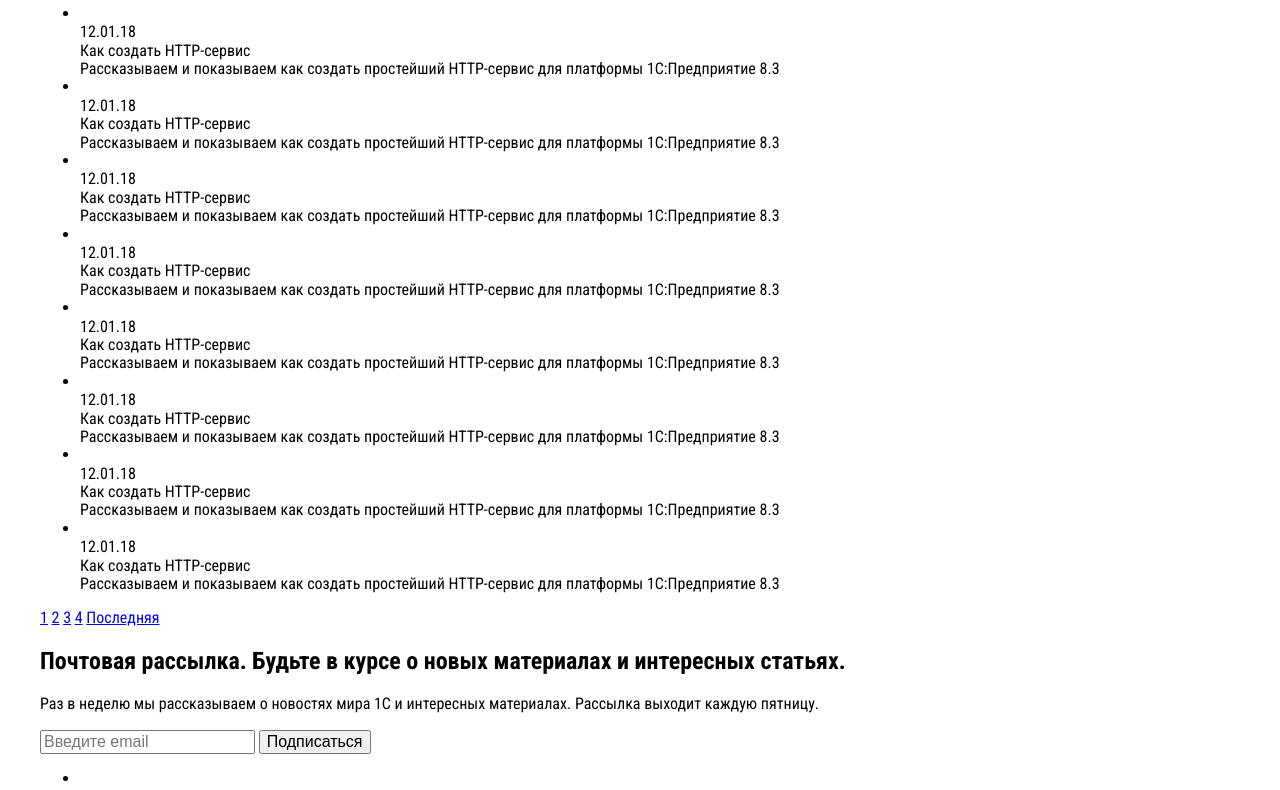
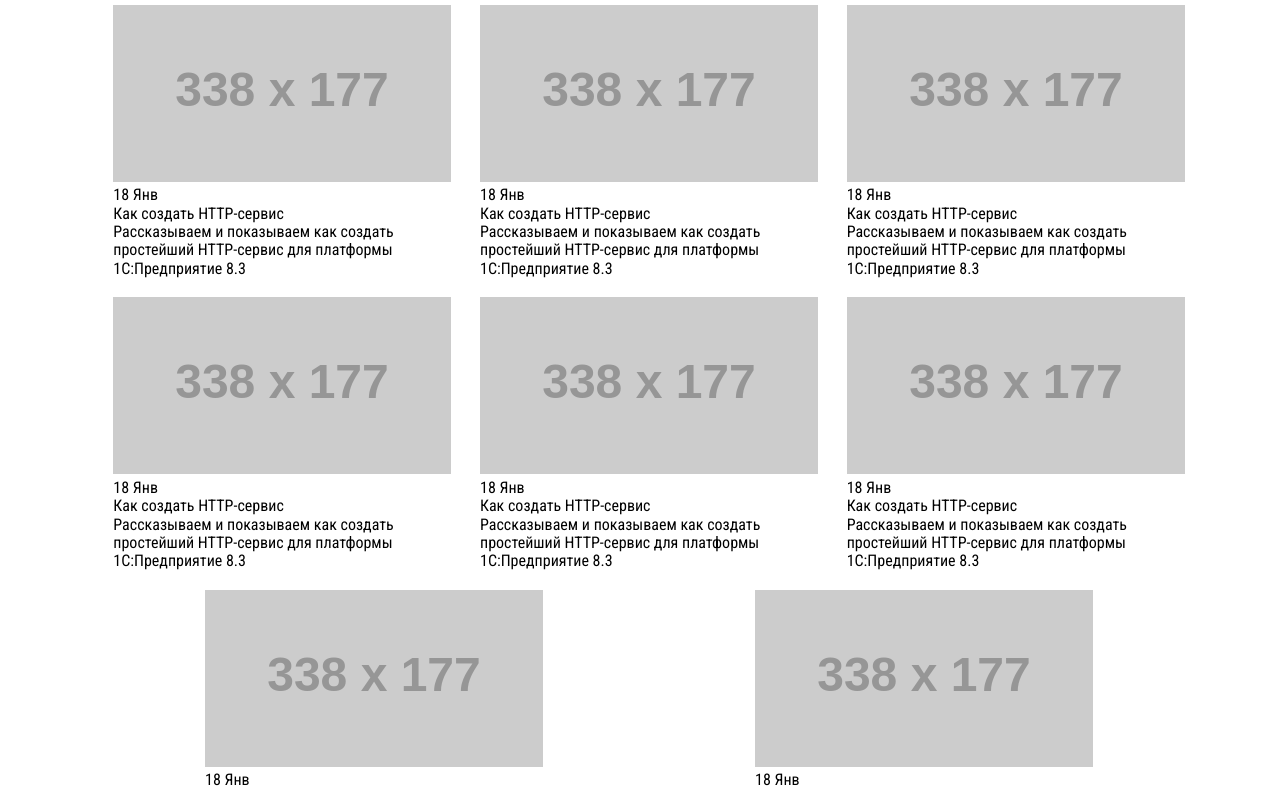
Before and after one commit to AntonovIgor/onescast, a website: page index.html in a window 1280 px wide. Shown: the part 290-1080 px from the top of the page. Drawn offline with nearby package versions, Linux system fonts and the light colour scheme; placeholder pictures from the web are drawn by us.

```diff
--- a/css/style.css
+++ b/css/style.css
@@ -5,6 +5,7 @@
 
 .page-header {
     background-color: #fbf07c;
+    box-shadow: 0 0 25px #000;
 
 }
 .page-header__inner {
@@ -65,12 +66,28 @@
     font-size: 1.7em;
     font-weight: 700;
     padding: 10px;
-
+    text-decoration: none;
 }
 
 .main-menu__item:hover {
+    color: #c43f2b;
+    text-decoration: underline;
+}
 
+.main-menu__item--red {
+    color: #d63d26;
 }
+
+.main-menu__item--current {
+    text-decoration: none;
+}
+
+.main-menu__item--current:hover {
+    color: #000000;
+    text-decoration: none;
+}
+
+
 
 
 .page-content {
@@ -97,3 +114,24 @@
     max-width: 1200px;
     width: 100%;
 }
+
+.content-cards {
+    display: flex;
+    flex-wrap: wrap;
+    justify-content: space-around;
+    list-style: none;
+}
+
+.content-cards-item {
+    margin-bottom: 1.2em;
+}
+
+.page-content__content-cards {
+    width: 1100px;
+    max-width: 100%;
+}
+
+.page-content__cards-item {
+    width: 300px;
+    max-width: 100%;
+}
--- a/index.html
+++ b/index.html
@@ -42,13 +42,13 @@
           </div><!-- /page-header-top -->
           <div class="page-header-bottom">
               <nav class="main-menu page-header__main-menu">
-                  <a class="main-menu__item" href="/">Главная</a>
-                  <a class="main-menu__item" href="screencasts.html">Скринкасты</a>
-                  <a class="main-menu__item" href="news.html">Новости</a>
-                  <a class="main-menu__item" href="lifehacks.html">Лайфхаки</a>
-                  <a class="main-menu__item" href="articles.html">Статьи</a>
-                  <a class="main-menu__item" href="#subscribe">Наша рассылка</a>
-                  <a class="main-menu__item" href="about.html">О проекте</a>
+                  <span class="main-menu__item  main-menu__item--current">Главная</span>
+                  <a class="main-menu__item  main-menu__item--red" href="screencasts.html">Скринкасты</a>
+                  <a class="main-menu__item  main-menu__item--red" href="news.html">Новости</a>
+                  <a class="main-menu__item  main-menu__item--red" href="lifehacks.html">Лайфхаки</a>
+                  <a class="main-menu__item  main-menu__item--red" href="articles.html">Статьи</a>
+                  <a class="main-menu__item  main-menu__item--red" href="#subscribe">Наша рассылка</a>
+                  <a class="main-menu__item  main-menu__item--red" href="about.html">О проекте</a>
               </nav><!-- /main-menu -->
           </div><!-- /page-hader-bottom -->
       </div><!-- /page-header__inner -->
@@ -56,52 +56,92 @@
   <main class="page-content">
       <section class="page-content__inner">
         <h1 class="page-title visually-hidden">Скринкаты по 1С:Предприятие</h1>
-        <ul class="content-cards">
-            <li class="content-cards-item">
-                <img class="content-cards-item__cover" src="" alt="">
-                <div class="content-cards-item__date">12.01.18</div>
+        <ul class="content-cards page-content__content-cards">
+            <li class="content-cards-item  page-content__cards-item">
+                <img class="content-cards-item__cover" src="http://placehold.it/338x177" width="338" alt="">
+                <time class="content-cards-item__date" datetime="12.01.18">
+                    <div class="content-publish-date">
+                        <span class="content-publish-date__day">18</span>
+                        <span class="content-publish-date__month">Янв</span>
+                    </div>
+                </time>
                 <div class="content-cards-item__title">Как создать HTTP-сервис</div>
                 <div class="content-cards-item__description">Рассказываем и показываем как создать простейший HTTP-сервис для платформы 1С:Предприятие 8.3</div>
             </li><!-- /content-cards__item -->
-            <li class="content-cards-item">
-                <img class="content-cards-item__cover" src="" alt="">
-                <div class="content-cards-item__date">12.01.18</div>
+            <li class="content-cards-item  page-content__cards-item">
+                <img class="content-cards-item__cover" src="http://placehold.it/338x177" width="338" alt="">
+                <time class="content-cards-item__date" datetime="12.01.18">
+                        <div class="content-publish-date">
+                            <span class="content-publish-date__day">18</span>
+                            <span class="content-publish-date__month">Янв</span>
+                        </div>
+                </time>
                 <div class="content-cards-item__title">Как создать HTTP-сервис</div>
                 <div class="content-cards-item__description">Рассказываем и показываем как создать простейший HTTP-сервис для платформы 1С:Предприятие 8.3</div>
             </li><!-- /content-cards__item -->
-            <li class="content-cards-item">
-                <img class="content-cards-item__cover" src="" alt="">
-                <div class="content-cards-item__date">12.01.18</div>
+            <li class="content-cards-item  page-content__cards-item">
+                <img class="content-cards-item__cover" src="http://placehold.it/338x177" width="338" alt="">
+                <time class="content-cards-item__date" datetime="12.01.18">
+                        <div class="content-publish-date">
+                            <span class="content-publish-date__day">18</span>
+                            <span class="content-publish-date__month">Янв</span>
+                        </div>
+                </time>
                 <div class="content-cards-item__title">Как создать HTTP-сервис</div>
                 <div class="content-cards-item__description">Рассказываем и показываем как создать простейший HTTP-сервис для платформы 1С:Предприятие 8.3</div>
             </li><!-- /content-cards__item -->
-            <li class="content-cards-item">
-                <img class="content-cards-item__cover" src="" alt="">
-                <div class="content-cards-item__date">12.01.18</div>
+            <li class="content-cards-item  page-content__cards-item">
+                <img class="content-cards-item__cover" src="http://placehold.it/338x177" width="338" alt="">
+                <time class="content-cards-item__date" datetime="12.01.18">
+                        <div class="content-publish-date">
+                            <span class="content-publish-date__day">18</span>
+                            <span class="content-publish-date__month">Янв</span>
+                        </div>
+                </time>
                 <div class="content-cards-item__title">Как создать HTTP-сервис</div>
                 <div class="content-cards-item__description">Рассказываем и показываем как создать простейший HTTP-сервис для платформы 1С:Предприятие 8.3</div>
             </li><!-- /content-cards__item -->
-            <li class="content-cards-item">
-                <img class="content-cards-item__cover" src="" alt="">
-                <div class="content-cards-item__date">12.01.18</div>
+            <li class="content-cards-item  page-content__cards-item">
+                <img class="content-cards-item__cover" src="http://placehold.it/338x177" width="338" alt="">
+                <time class="content-cards-item__date" datetime="12.01.18">
+                        <div class="content-publish-date">
+                            <span class="content-publish-date__day">18</span>
+                            <span class="content-publish-date__month">Янв</span>
+                        </div>
+                </time>
                 <div class="content-cards-item__title">Как создать HTTP-сервис</div>
                 <div class="content-cards-item__description">Рассказываем и показываем как создать простейший HTTP-сервис для платформы 1С:Предприятие 8.3</div>
             </li><!-- /content-cards__item -->
-            <li class="content-cards-item">
-                <img class="content-cards-item__cover" src="" alt="">
-                <div class="content-cards-item__date">12.01.18</div>
+            <li class="content-cards-item  page-content__cards-item">
+                <img class="content-cards-item__cover" src="http://placehold.it/338x177" width="338" alt="">
+                <time class="content-cards-item__date" datetime="12.01.18">
+                        <div class="content-publish-date">
+                            <span class="content-publish-date__day">18</span>
+                            <span class="content-publish-date__month">Янв</span>
+                        </div>
+                </time>
                 <div class="content-cards-item__title">Как создать HTTP-сервис</div>
                 <div class="content-cards-item__description">Рассказываем и показываем как создать простейший HTTP-сервис для платформы 1С:Предприятие 8.3</div>
             </li><!-- /content-cards__item -->
-            <li class="content-cards-item">
-                <img class="content-cards-item__cover" src="" alt="">
-                <div class="content-cards-item__date">12.01.18</div>
+            <li class="content-cards-item  page-content__cards-item">
+                <img class="content-cards-item__cover" src="http://placehold.it/338x177" width="338" alt="">
+                <time class="content-cards-item__date" datetime="12.01.18">
+                        <div class="content-publish-date">
+                            <span class="content-publish-date__day">18</span>
+                            <span class="content-publish-date__month">Янв</span>
+                        </div>
+                </time>
                 <div class="content-cards-item__title">Как создать HTTP-сервис</div>
                 <div class="content-cards-item__description">Рассказываем и показываем как создать простейший HTTP-сервис для платформы 1С:Предприятие 8.3</div>
             </li><!-- /content-cards__item -->
-            <li class="content-cards-item">
-                <img class="content-cards-item__cover" src="" alt="">
-                <div class="content-cards-item__date">12.01.18</div>
+            <li class="content-cards-item  page-content__cards-item">
+                <img class="content-cards-item__cover" src="http://placehold.it/338x177" width="338" alt="">
+                <time class="content-cards-item__date" datetime="12.01.18">
+                        <div class="content-publish-date">
+                            <span class="content-publish-date__day">18</span>
+                            <span class="content-publish-date__month">Янв</span>
+                        </div>
+                </time>
                 <div class="content-cards-item__title">Как создать HTTP-сервис</div>
                 <div class="content-cards-item__description">Рассказываем и показываем как создать простейший HTTP-сервис для платформы 1С:Предприятие 8.3</div>
             </li><!-- /content-cards__item -->
```
